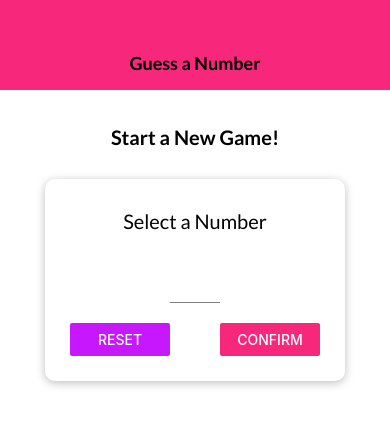
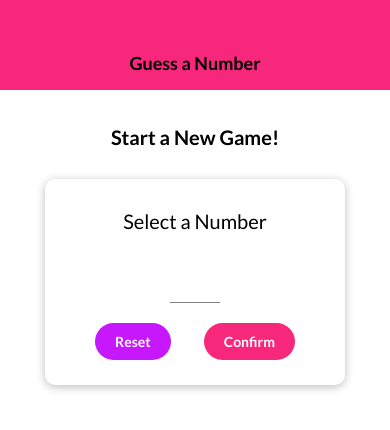
Before and after one commit to mozieblo/my-number-game-rn, a React Native app: screen / in a window 390 px wide. Shown: the top 430 px of the page. Built offline with nearby package versions, Linux system fonts and the light colour scheme.

Commit message:
MainButton component

```diff
--- /dev/null
+++ b/components/MainButton.tsx
@@ -0,0 +1,39 @@
+import React from 'react';
+import { View, Text, StyleSheet, TouchableOpacity } from 'react-native';
+import Colors from '../constans/Colors';
+
+interface IMainButtonProps {
+    onPress: () => void,
+    children: any,
+    style?: any
+}
+
+const MainButton = (props: IMainButtonProps) => {
+    return (
+        <TouchableOpacity
+            activeOpacity={0.6}
+            onPress={props.onPress}
+        >
+            <View style={{...styles.button, ...props.style}}>
+                <Text style={styles.buttonText}>
+                    {props.children}
+                </Text>
+            </View>
+        </TouchableOpacity>
+    );
+}
+
+const styles = StyleSheet.create({
+    button: {
+        backgroundColor: Colors.primary,
+        paddingHorizontal: 20,
+        paddingVertical: 10,
+        borderRadius: 25
+    },
+    buttonText: {
+        color: '#fff',
+        fontFamily: 'Lato-Bold'
+    }
+})
+
+export default MainButton;
--- a/screens/GameOverScreen.tsx
+++ b/screens/GameOverScreen.tsx
@@ -1,5 +1,6 @@
 import React from 'react';
 import { View, Text, StyleSheet, Button, Image } from 'react-native';
+import MainButton from '../components/MainButton';
 import DefaultStyles from '../constans/DefaultStyles';
 import Colors from '../constans/Colors';
 
@@ -26,7 +27,12 @@ const GameOverScreen = (props: IGameOverScreen) => {
             </View>
             <Text style={DefaultStyles.bodyText}>Your phone needed <Text style={styles.highlight}>{props.numberOfRounds}</Text> rounds</Text>
             <Text style={DefaultStyles.bodyText}>to guess the number <Text style={styles.highlight}>{props.userNumber}</Text>.</Text>
-            <Button title="NEW GAME" onPress={props.newGame} />
+            <MainButton
+                onPress={props.newGame}
+                style={styles.button}
+            >
+                New Game
+            </MainButton>
         </View>
     );
 }
@@ -54,6 +60,9 @@ const styles = StyleSheet.create({
         color: Colors.primary,
         fontFamily: 'Lato-Bold',
         fontSize: 20
+    },
+    button: {
+        marginTop: 20
     }
 })
 
--- a/screens/GameScreen.tsx
+++ b/screens/GameScreen.tsx
@@ -2,6 +2,7 @@ import React, { useState, useRef, useEffect } from 'react';
 import {View, Text, StyleSheet, Button, Alert} from 'react-native';
 import NumberContainer from '../components/NumberContainer';
 import Card from '../components/Card';
+import MainButton from '../components/MainButton';
 import Colors from '../constans/Colors';
 import DefaultStyles from '../constans/DefaultStyles';
 
@@ -69,16 +70,17 @@ const GameScreen = (props: IGameScreenProps) => {
                 <Text style={{...styles.text, ...DefaultStyles.bodyText}}>Opponent's Guess</Text>
                 <NumberContainer>{currentGuess}</NumberContainer>
                 <View style={styles.gameScreenCard}>
-                    <Button
-                        title="LOWER"
-                        color={Colors.secondary}
+                    <MainButton
+                        style={styles.secondary}
                         onPress={nextGuessHandler.bind(this, 'lower')}
-                    />
-                    <Button
-                        title="GREATER"
-                        color={Colors.primary}
+                    >
+                        Lower
+                    </MainButton>
+                    <MainButton
                         onPress={nextGuessHandler.bind(this, 'greater')}
-                    />
+                    >
+                        Greater
+                    </MainButton>
                 </View>
             </Card>
         </View>
@@ -104,6 +106,9 @@ const styles = StyleSheet.create({
         padding: 20,
         justifyContent: 'center',
         alignItems: 'center'
+    },
+    secondary: {
+        backgroundColor: Colors.secondary
     }
 })
 
--- a/screens/StartGameScreen.tsx
+++ b/screens/StartGameScreen.tsx
@@ -3,6 +3,7 @@ import {StyleSheet, View, Text, Button, TouchableWithoutFeedback, Keyboard, Aler
 import Card from '../components/Card';
 import Input from '../components/Input';
 import NumberContainer from '../components/NumberContainer';
+import MainButton from '../components/MainButton';
 import Colors from '../constans/Colors';
 import DefaultStyles from '../constans/DefaultStyles';
 
@@ -57,11 +58,9 @@ const StartGameScreen = (props: StartGameScreenProps) => {
                         style={{...styles.textStartGame, ...DefaultStyles.bodyText}}
                     >Selected number is:</Text>
                     <NumberContainer>{selectedNumber}</NumberContainer>
-                    <Button
-                        title={'Start Game'}
-                        color={Colors.primary}
+                    <MainButton
                         onPress={() => props.onStartGame(selectedNumber)}
-                    />
+                    >Start Game</MainButton>
                 </View>
             </Card>
         );
@@ -86,20 +85,17 @@ const StartGameScreen = (props: StartGameScreenProps) => {
                         onChangeText={(value: string) => numberInputHandler(value)}
                     />
                     <View style={styles.buttonContainer}>
-                        <View style={styles.button}>
-                            <Button
-                                title="Reset"
-                                onPress={resetInputHandler}
-                                color={Colors.secondary}
-                            />
-                        </View>
-                        <View style={styles.button}>
-                            <Button
-                                title="Confirm"
-                                onPress={confirmInputHandler}
-                                color={Colors.primary}
-                            />
-                        </View>
+                        <MainButton
+                            onPress={resetInputHandler}
+                            style={styles.button}
+                        >
+                            Reset
+                        </MainButton>
+                        <MainButton
+                            onPress={confirmInputHandler}
+                        >
+                            Confirm
+                        </MainButton>
                     </View>
                 </Card>
                 {confirmedOutput}
@@ -134,10 +130,11 @@ const styles = StyleSheet.create({
     buttonContainer: {
         flexDirection: 'row',
         justifyContent: 'space-between',
-        width: '100%'
+        width: '80%'
     },
     button: {
-       width: 100
+       // width: 100,
+       backgroundColor: Colors.secondary
     },
     startGame: {
        padding: 30,
```
